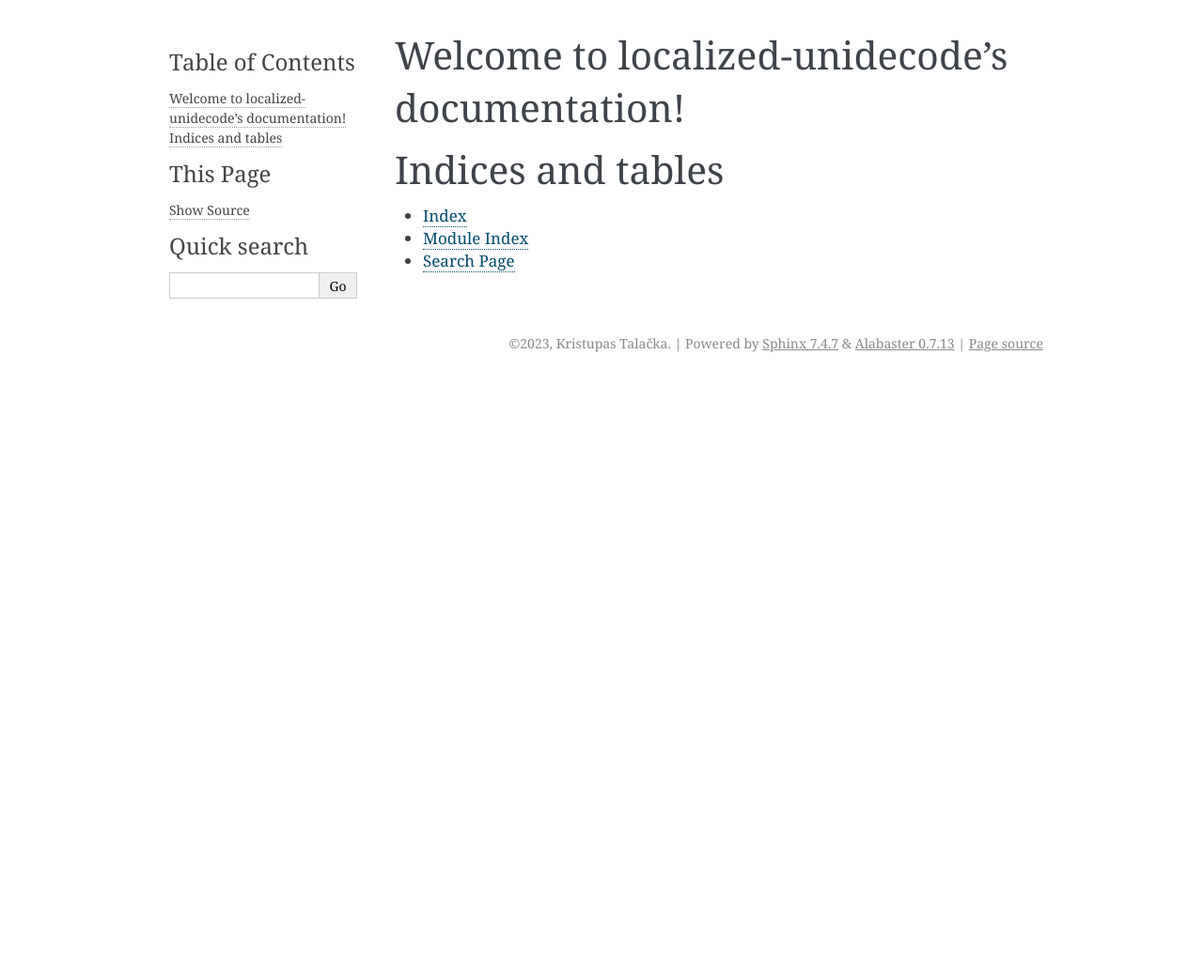
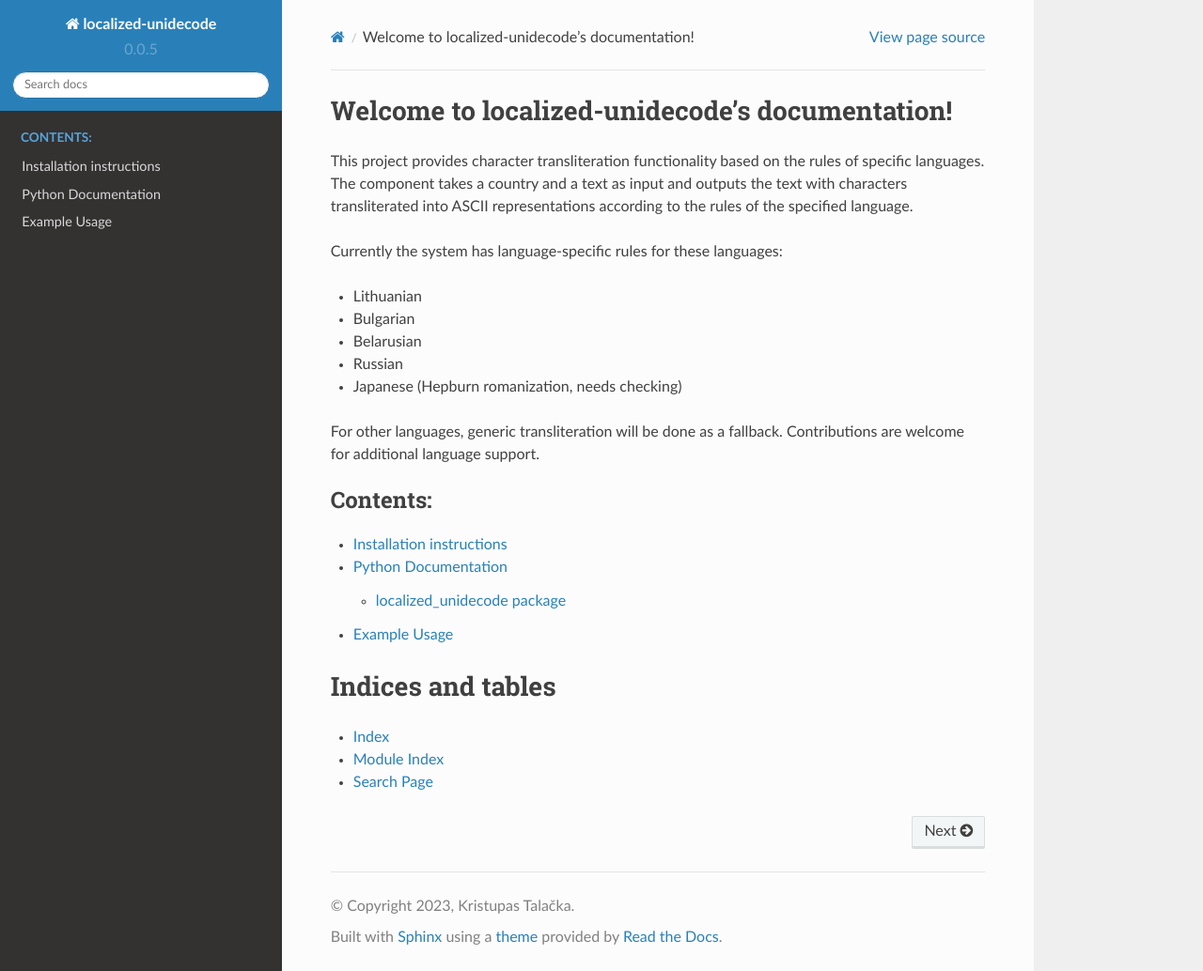
Before and after one commit to kristalacka/localized-unidecode, a Sphinx documentation site: the page built from docs/index.rst, in a window 1280 px wide and 1034 px high. Shown: the whole window at 94% size. Built offline with Sphinx 7.4.7 and the Read the Docs theme 2.0.0, drawn with Linux system fonts in a browser that asks for light colours.

Commit message:
Fix docs, add JP

```diff
--- a/docs/conf.py
+++ b/docs/conf.py
@@ -6,22 +6,35 @@
 # -- Project information -----------------------------------------------------
 # https://www.sphinx-doc.org/en/master/usage/configuration.html#project-information
 
-project = 'localized-unidecode'
-copyright = '2023, Kristupas Talačka'
-author = 'Kristupas Talačka'
+project = "localized-unidecode"
+copyright = "2023, Kristupas Talačka"
+author = "Kristupas Talačka"
+
+import tomli
+
+version = tomli.load(open("../pyproject.toml", "rb"))["project"]["version"]
+
+# package location
+import os
+import sys
+
+sys.path.insert(0, os.path.abspath("../src"))
 
 # -- General configuration ---------------------------------------------------
 # https://www.sphinx-doc.org/en/master/usage/configuration.html#general-configuration
 
-extensions = []
+extensions = [
+    "sphinx.ext.autodoc",
+    "sphinx.ext.coverage",
+    "sphinx.ext.napoleon",
+]
 
-templates_path = ['_templates']
-exclude_patterns = ['_build', 'Thumbs.db', '.DS_Store']
-
+templates_path = ["_templates"]
+exclude_patterns = ["_build", "Thumbs.db", ".DS_Store"]
 
 
 # -- Options for HTML output -------------------------------------------------
 # https://www.sphinx-doc.org/en/master/usage/configuration.html#options-for-html-output
 
-html_theme = 'alabaster'
-html_static_path = ['_static']
+html_theme = "sphinx_rtd_theme"
+html_static_path = ["_static"]
--- a/docs/index.rst
+++ b/docs/index.rst
@@ -5,12 +5,28 @@
 
 Welcome to localized-unidecode's documentation!
 ===============================================
+This project provides character transliteration functionality based on the rules of specific languages. The component takes a country and a text as input and outputs the text with characters transliterated into ASCII representations according to the rules of the specified language.
+
+Currently the system has language-specific rules for these languages:
+
+- Lithuanian
+- Bulgarian
+- Belarusian
+- Russian
+- Japanese (Hepburn romanization, needs checking)
+
+For other languages, generic transliteration will be done as a fallback. Contributions are welcome for additional language support.
+
 
 .. toctree::
    :maxdepth: 2
    :caption: Contents:
 
+   installation
 
+   modules
+
+   user_documentation
 
 Indices and tables
 ==================
--- /dev/null
+++ b/docs/installation.rst
@@ -0,0 +1,6 @@
+Installation instructions
+=========================
+
+Install the package using the following command::
+
+    pip install -i https://test.pypi.org/simple/ localized-unidecode
--- /dev/null
+++ b/docs/localized_unidecode.utils.mappings.rst
@@ -0,0 +1,10 @@
+localized\_unidecode.utils.mappings package
+===========================================
+
+Module contents
+---------------
+
+.. automodule:: localized_unidecode.utils.mappings
+   :members:
+   :undoc-members:
+   :show-inheritance:
--- /dev/null
+++ b/docs/modules.rst
@@ -0,0 +1,7 @@
+Python Documentation
+====================
+
+.. toctree::
+   :maxdepth: 4
+
+   localized_unidecode
--- a/pyproject.toml
+++ b/pyproject.toml
@@ -4,7 +4,7 @@ build-backend = "hatchling.build"
 
 [project]
 name = "localized-unidecode"
-version = "0.0.4"
+version = "0.0.5"
 authors = [{ name = "Kristupas Talačka", email = "kristalacka@gmail.com" }]
 description = "Localized text decoder for converting text into ascii (latin transliteration without extensions)."
 readme = "README.md"
@@ -19,3 +19,4 @@ classifiers = [
 [project.urls]
 "Homepage" = "https://github.com/kristalacka/localized-unidecode"
 "Bug Tracker" = "https://github.com/kristalacka/localized-unidecode/issues"
+"Documentation" = "https://localized-unidecode.readthedocs.io/en/latest/"
```
Also changed, not shown: README.md (+64 -1 lines), docs/localized_unidecode.rst (added, +29 -0 lines), docs/localized_unidecode.utils.rst (added, +18 -0 lines), docs/user_documentation.rst (added, +53 -0 lines), 2 other files.
